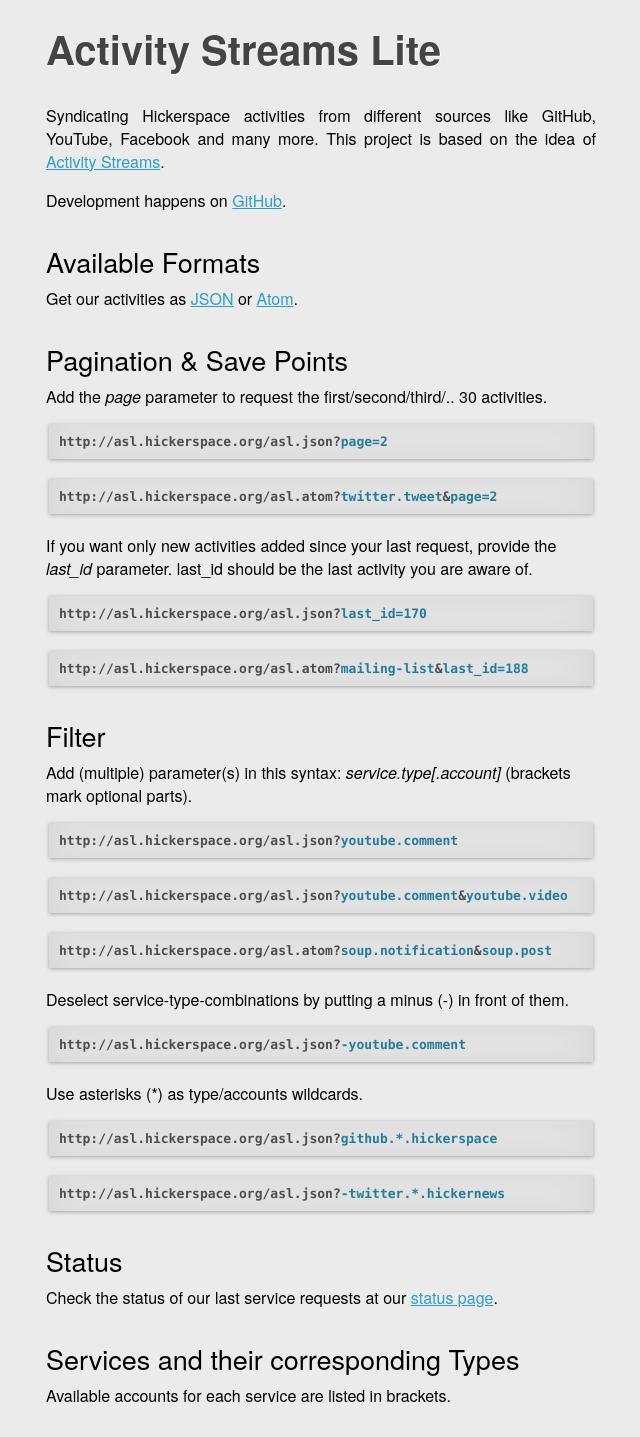
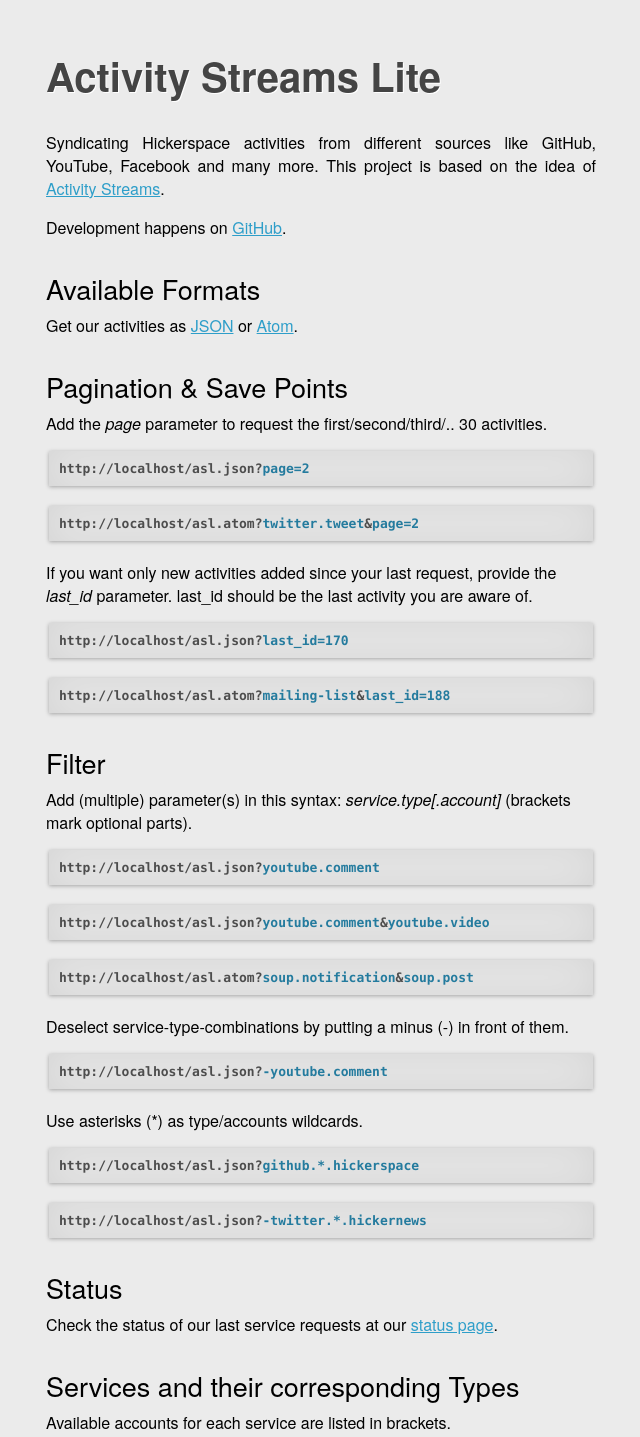
Before and after one commit to hickerspace/activity-streams-lite, a Flask app: page / in a window 1280 px wide. Shown: the top 1437 px of the page, without its empty margins (319-959 px from the left). Run offline with Flask 2, Linux system fonts and the light colour scheme; data that the repository does not hold is empty; some libraries are stand-ins or nearby versions.

Commit message:
dynamic urls

```diff
--- a/output/templates/home.html
+++ b/output/templates/home.html
@@ -4,35 +4,32 @@
 			<p>Get our activities as <a href="{{ url_for('jsonOutput') }}">JSON</a> or <a href="{{ url_for('atomOutput') }}">Atom</a>.</p>
 
 			<h2>Pagination & Save Points</h2>
-			<p>Add the <i>page</i> parameter to request the first/second/third/.. 30 activities.
-				<blockquote><a href="http://asl.hickerspace.org/asl.json?page=2">http://asl.hickerspace.org/asl.json?<b>page=2</b></a></blockquote>
-				<blockquote><a href="http://asl.hickerspace.org/asl.atom?twitter.tweet&page=2">http://asl.hickerspace.org/asl.atom?<b>twitter.tweet</b>&<b>page=2</b></a></blockquote>
-			</p>
-			<p>
-			If you want only new activities added since your last request, provide the <i>last_id</i> parameter. last_id should be the last activity you are aware of.
-				<blockquote><a href="http://asl.hickerspace.org/asl.json?last_id=170">http://asl.hickerspace.org/asl.json?<b>last_id=170</b></a></blockquote>
-				<blockquote><a href="http://asl.hickerspace.org/asl.atom?mailing-list&last_id=188">http://asl.hickerspace.org/asl.atom?<b>mailing-list</b>&<b>last_id=188</b></a></blockquote>
-			</p>
+			<p>Add the <i>page</i> parameter to request the first/second/third/.. 30 activities.</p>
+			<blockquote><a href="{{ url_for('jsonOutput') }}?page=2">{{ url_for('jsonOutput', _external=True) }}?<b>page=2</b></a></blockquote>
+			<blockquote><a href="{{ url_for('atomOutput') }}?twitter.tweet&amp;page=2">{{ url_for('atomOutput', _external=True) }}?<b>twitter.tweet</b>&<b>page=2</b></a></blockquote>
+
+			<p>If you want only new activities added since your last request, provide the <i>last_id</i> parameter. last_id should be the last activity you are aware of.</p>
+			<blockquote><a href="{{ url_for('jsonOutput') }}?last_id=170">{{ url_for('jsonOutput', _external=True) }}?<b>last_id=170</b></a></blockquote>
+			<blockquote><a href="{{ url_for('atomOutput') }}?mailing-list&amp;last_id=188">{{ url_for('atomOutput', _external=True) }}?<b>mailing-list</b>&<b>last_id=188</b></a></blockquote>
 
 			<h2>Filter</h2>
-			<p>Add (multiple) parameter(s) in this syntax: <i>service.type[.account]</i> (brackets mark optional parts).
-				<blockquote><a href="http://asl.hickerspace.org/asl.json?youtube.comment">http://asl.hickerspace.org/asl.json?<b>youtube.comment</b></a></blockquote>
-				<blockquote><a href="http://asl.hickerspace.org/asl.json?youtube.comment&youtube.video">http://asl.hickerspace.org/asl.json?<b>youtube.comment</b>&<b>youtube.video</b></a></blockquote>
-				<blockquote><a href="http://asl.hickerspace.org/asl.atom?soup.notification&soup.post">http://asl.hickerspace.org/asl.atom?<b>soup.notification</b>&<b>soup.post</b></a></blockquote>
-			</p>
-			<p>Deselect service-type-combinations by putting a minus (-) in front of them.
-				<blockquote><a href="http://asl.hickerspace.org/asl.json?-youtube.comment">http://asl.hickerspace.org/asl.json?<b>-youtube.comment</b></a></blockquote>
-			</p>
-			<p>Use asterisks (*) as type/accounts wildcards.
-				<blockquote><a href="http://asl.hickerspace.org/asl.json?github.*.hickerspace">http://asl.hickerspace.org/asl.json?<b>github.*.hickerspace</b></a></blockquote>
-				<blockquote><a href="http://asl.hickerspace.org/asl.json?-twitter.*.hickernews">http://asl.hickerspace.org/asl.json?<b>-twitter.*.hickernews</b></a></blockquote>
-			</p>
+			<p>Add (multiple) parameter(s) in this syntax: <i>service.type[.account]</i> (brackets mark optional parts).</p>
+			<blockquote><a href="{{ url_for('jsonOutput') }}?youtube.comment">{{ url_for('jsonOutput', _external=True) }}?<b>youtube.comment</b></a></blockquote>
+			<blockquote><a href="{{ url_for('jsonOutput') }}?youtube.comment&amp;youtube.video">{{ url_for('jsonOutput', _external=True) }}?<b>youtube.comment</b>&<b>youtube.video</b></a></blockquote>
+			<blockquote><a href="{{ url_for('atomOutput') }}?soup.notification&amp;soup.post">{{ url_for('atomOutput', _external=True) }}?<b>soup.notification</b>&<b>soup.post</b></a></blockquote>
+
+			<p>Deselect service-type-combinations by putting a minus (-) in front of them.</p>
+			<blockquote><a href="{{ url_for('jsonOutput') }}?-youtube.comment">{{ url_for('jsonOutput', _external=True) }}?<b>-youtube.comment</b></a></blockquote>
+
+			<p>Use asterisks (*) as type/accounts wildcards.</p>
+			<blockquote><a href="{{ url_for('jsonOutput') }}?github.*.hickerspace">{{ url_for('jsonOutput', _external=True) }}?<b>github.*.hickerspace</b></a></blockquote>
+			<blockquote><a href="{{ url_for('jsonOutput') }}?-twitter.*.hickernews">{{ url_for('jsonOutput', _external=True) }}?<b>-twitter.*.hickernews</b></a></blockquote>
 
 			<h2>Status</h2>
 			<p>Check the status of our last service requests at our <a href="{{ url_for('status') }}">status page</a>.</p>
 
 			<h2>Services and their corresponding Types</h2>
-			<p>Available accounts for each service are listed in brackets.
+			<p>Available accounts for each service are listed in brackets.</p>
 			<ul class="services">
 			{% for service, types in entries.items() %}
 				<li><b>{{ service }}</b> ({{ ", ".join(accounts[service]) }})
@@ -44,5 +41,4 @@
 				</li>
 			{% endfor %}
 			</ul>
-			</p>
 {% endblock %}
--- a/output/templates/layout.html
+++ b/output/templates/layout.html
@@ -1,8 +1,8 @@
-<!DOCTYPE HTML PUBLIC "-//W3C//DTD HTML 3.2 Final//EN">
+<!DOCTYPE HTML>
 <html>
 	<head>
 		<title>{% block title %}{% endblock %}Activity Streams Lite</title>
-		<link rel=stylesheet type=text/css href="{{ url_for('static', filename='style.css') }}">
+		<link rel="stylesheet" type="text/css" href="{{ url_for('static', filename='style.css') }}">
 	</head>
 	<body>
 		<h1>Activity Streams Lite</h1>
```
Also changed, not shown: output/templates/status.html (+5 -2 lines). Lines whose indentation alone changed are shown as unchanged.
